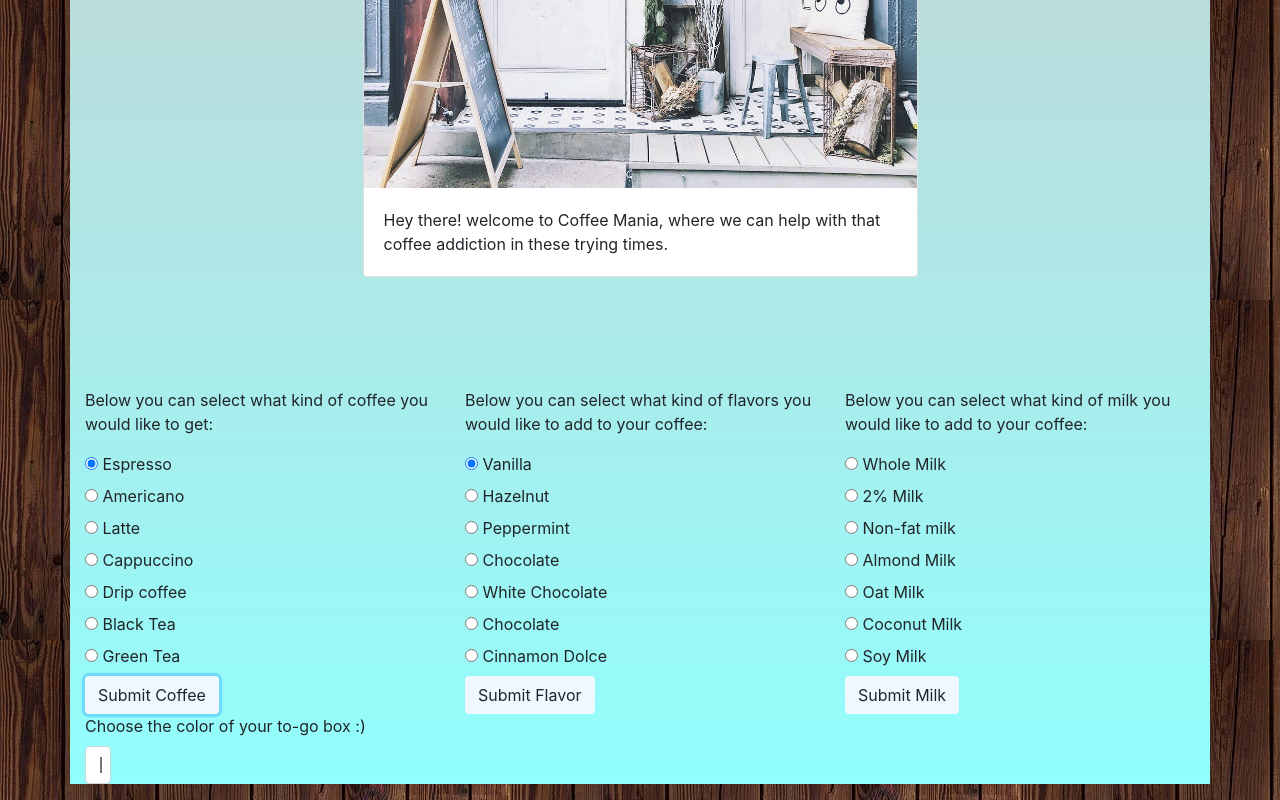
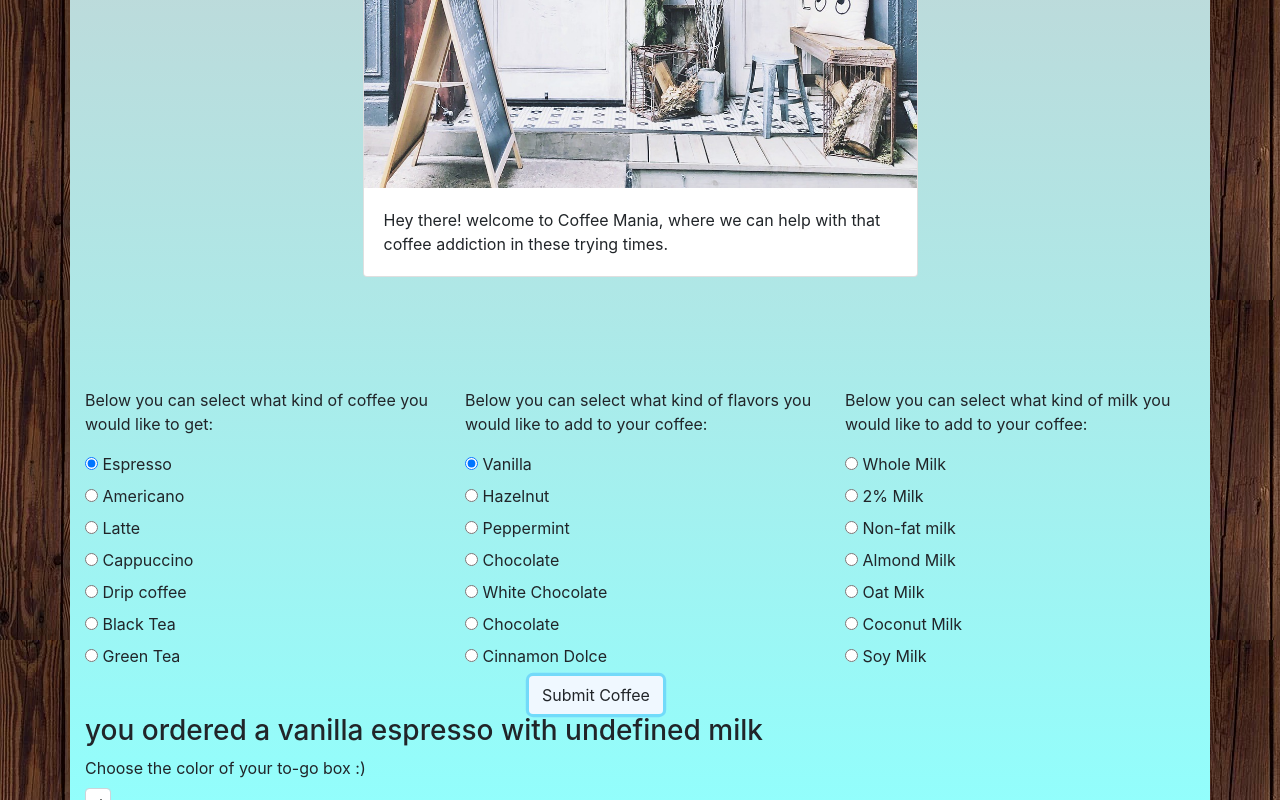
Before and after one commit to Zinfira/Week2-Online_Marketplace, a plain HTML site: page index.html in a window 1280 px wide. Both pictures are taken after a click on the button "Submit Coffee". Shown: the part 720-1520 px from the top of the page. Drawn offline with Linux system fonts and the light colour scheme.

Commit message:
condensed buttons down to one and a single function to display output on page

```diff
--- a/css/styles.css
+++ b/css/styles.css
@@ -1,13 +1,12 @@
 body {
-background-image: url("../img/wood.webp");
-
+  background-image: url("../img/wood.webp");
 }
 .container {
-  background-image: linear-gradient(#f5ffff,#c5d3d4,#aee8e7, #91fffd);
+  background-image: linear-gradient(#f5ffff, #c5d3d4, #aee8e7, #91fffd);
 }
 .jumbotron {
   text-align: center;
- background-image: url("../img/intro\ pic.jpg");
+  background-image: url("../img/intro\ pic.jpg");
 }
 .card {
   display: block;
@@ -17,4 +16,5 @@ background-image: url("../img/wood.webp");
 
 .btn {
   background-color: aliceblue;
-}
+  margin-left: 40%;
+  }
--- a/index.html
+++ b/index.html
@@ -64,7 +64,7 @@
             Green Tea
           </label>
         </div>
-        <button type="button" class="coffee btn">Submit Coffee</button>
+
       </div>
 
       <div class="col-md-4">
@@ -111,7 +111,7 @@
             Cinnamon Dolce
           </label>
         </div>
-        <button type="button" class="taste btn">Submit Flavor</button>
+
       </div>
 
       <div class="col-md-4">
@@ -158,10 +158,11 @@
             Soy Milk
           </label>
         </div>
-        <button type="button" class="product btn">Submit Milk</button>
+
       </div>
     </div>
-
+    <button id="submit" type="button" class="order btn">Submit Coffee</button>
+    <div id="output-div"></div>
       <div class="form-group" >
         <label for="color">Choose the color of your to-go box :)</label>
         <input id="color" class="form-control" type="color"style="width: 18px;">
--- a/js/scripts.js
+++ b/js/scripts.js
@@ -1,21 +1,15 @@
 $(document).ready(function() {
-  var type;
-  $(".coffee").click(function() {
-    type = $("input:radio[name=type]:checked").val();
+  $("#submit").click(function() {
+    var type = $("input:radio[name=type]:checked").val();
+    var flavor = $("input:radio[name=flavor]:checked").val();
+    var milk = $("input:radio[name=milk]:checked").val();
     console.log(type)
+    $("#output-div").replaceWith(`<h3 id="output-div">you ordered a ${flavor} ${type} with ${milk} milk</h3>`)
   });
 
-  var flavor;
-  $(".taste").click(function() {
-    flavor = $("input:radio[name=flavor]:checked").val();
-    console.log(flavor)
-  });
 
-  var milk;
-  $(".product").click(function() {
-    milk = $("input:radio[name=milk]:checked").val();
-    console.log(milk)
-  });
+
+
 
 
   // var favoriteColor = $("#color").val();
```
